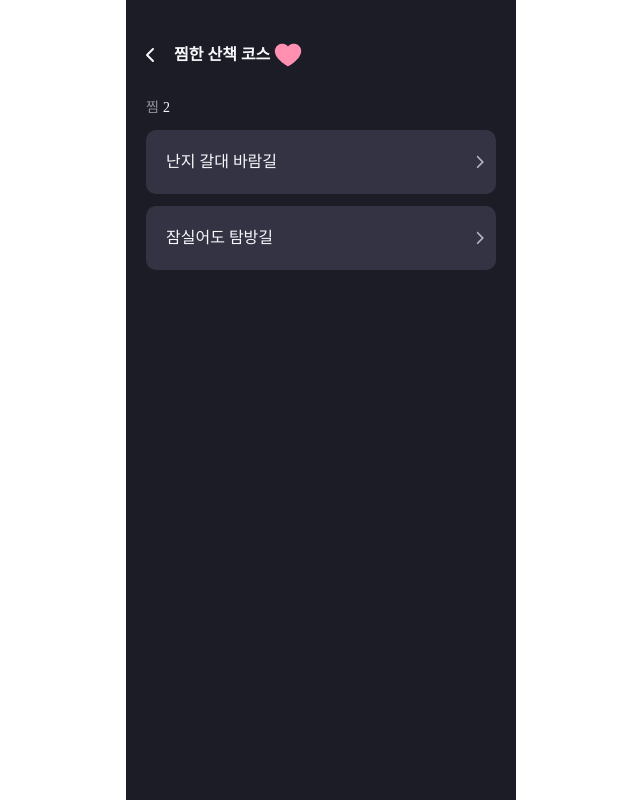
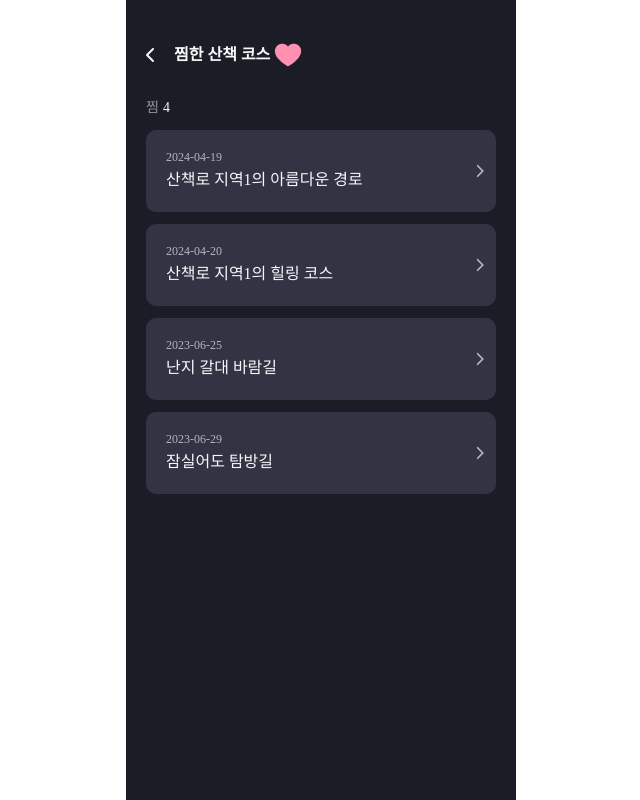
Before and after one commit to seoul-night/ddubam-client, a React (Create React App) app: page /liked in a window 1280 px wide. Shown: the whole page, without its empty margins (319-959 px from the left). Built offline with nearby package versions, Linux system fonts and the light colour scheme.

Commit message:
[Feat] 찜한 산책로 더미데이터 매핑

```diff
--- a/src/pages/FinishedPath.jsx
+++ b/src/pages/FinishedPath.jsx
@@ -30,7 +30,7 @@ const FinishWrap = styled.div`
 `;
 
 const PathList = styled.ul``;
-const FinishedPath = ({ finishCnt }) => {
+const FinishedPath = ({}) => {
   const dummyDatas = [
     {
       date: "2024.04.19",
@@ -60,14 +60,12 @@ const FinishedPath = ({ finishCnt }) => {
     },
   ];
 
-  const pathCnt = dummyDatas.length;
-
   return (
     <HomeWrapper className="FinishedPath">
       <Header headerText={"완료한 산책 코스"} icon={complete}></Header>
       <FinishWrap>
         <Finish>완료</Finish>
-        <Finish style={{ color: "#F6F8FA" }}>{pathCnt}</Finish>
+        <Finish style={{ color: "#F6F8FA" }}>{dummyDatas.length}</Finish>
       </FinishWrap>
       <PathList>
         {/* <PathTab
--- a/src/pages/LikedPath.jsx
+++ b/src/pages/LikedPath.jsx
@@ -32,16 +32,46 @@ const FinishWrap = styled.div`
 
 const PathList = styled.ul``;
 const LikedPath = ({ finishCnt }) => {
+  const dummyDatas = [
+    {
+      trailId: 4,
+      title: "산책로 지역1의 아름다운 경로",
+      walkedDay: "2024-04-19",
+      region: "산책로 지역1",
+    },
+    {
+      trailId: 5,
+      title: "산책로 지역1의 힐링 코스",
+      walkedDay: "2024-04-20",
+      region: "산책로 지역1",
+    },
+    {
+      trailId: 6,
+      title: "난지 갈대 바람길",
+      walkedDay: "2023-06-25",
+      region: "난지 지역",
+    },
+    {
+      trailId: 7,
+      title: "잠실어도 탐방길",
+      walkedDay: "2023-06-29",
+      region: "잠실 지역",
+    },
+  ];
+
   return (
     <HomeWrapper className="LikedPath">
       <Header headerText={"찜한 산책 코스"} icon={like}></Header>
       <FinishWrap>
         <Finish>찜</Finish>
-        <Finish style={{ color: "#F6F8FA" }}>{(finishCnt = 2)}</Finish>
+        <Finish style={{ color: "#F6F8FA" }}>{dummyDatas.length}</Finish>
       </FinishWrap>
       <PathList>
-        <PathTab date={"2023.06.25"} title={"난지 갈대 바람길"} />
-        <PathTab date={"2023.06.29"} title={"잠실어도 탐방길"} />
+        {/* <PathTab date={"2023.06.25"} title={"난지 갈대 바람길"} />
+        <PathTab date={"2023.06.29"} title={"잠실어도 탐방길"} /> */}
+        {dummyDatas.map((data) => {
+          return <PathTab title={data.title} walkedDay={data.walkedDay} />;
+        })}
       </PathList>
     </HomeWrapper>
   );
```
